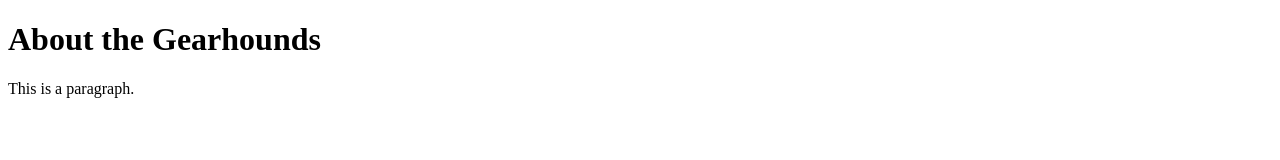
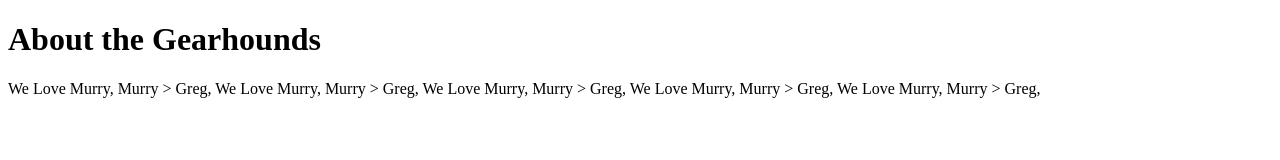
Before and after one commit to Gearhounds/gearhounds.github.io, a plain HTML site: page html/about_us.html in a window 1280 px wide. Drawn offline with Linux system fonts and the light colour scheme.

Commit message:
We love murry

```diff
--- a/html/about_us.html
+++ b/html/about_us.html
@@ -6,7 +6,7 @@
   <body>
 
     <h1>About the Gearhounds</h1>
-    <p>This is a paragraph.</p>
+    <p>We Love Murry, Murry > Greg, We Love Murry, Murry > Greg, We Love Murry, Murry > Greg, We Love Murry, Murry > Greg, We Love Murry, Murry > Greg, </p>
 
   </body>
 </html>
```
